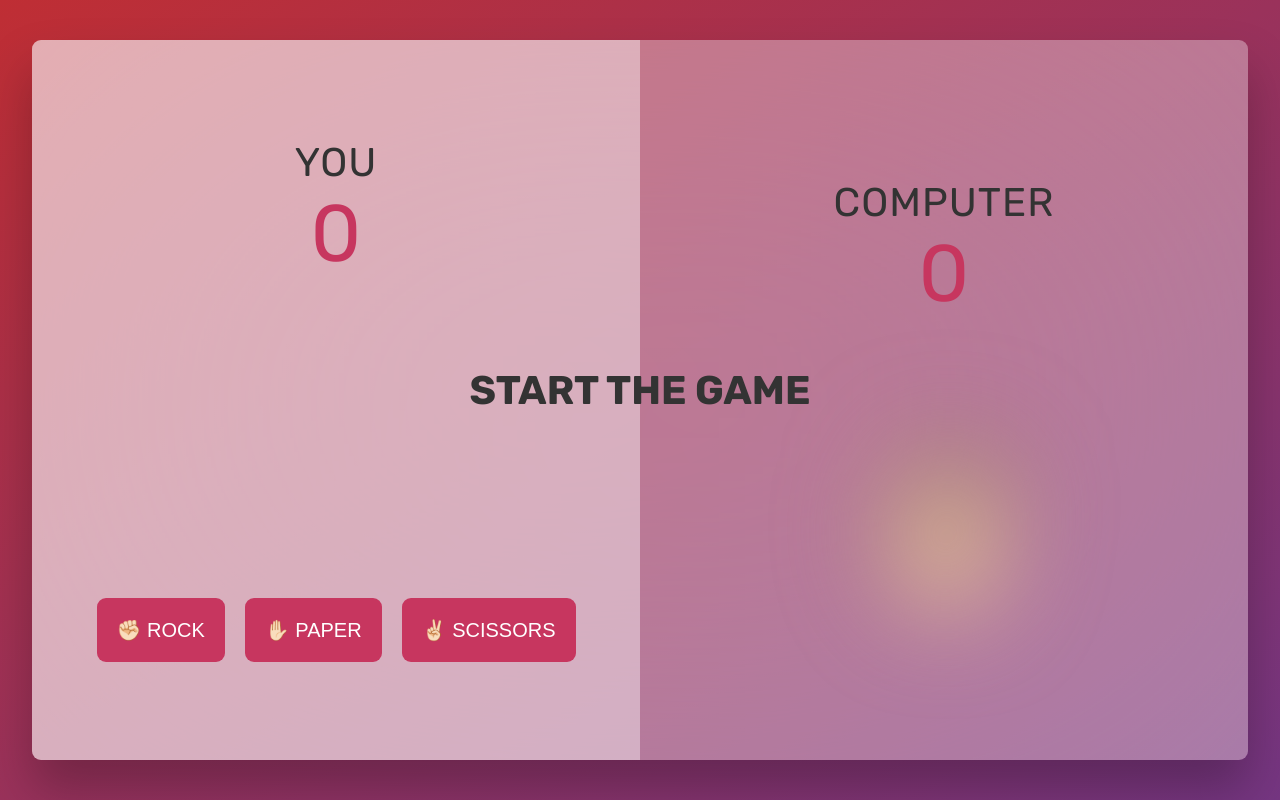
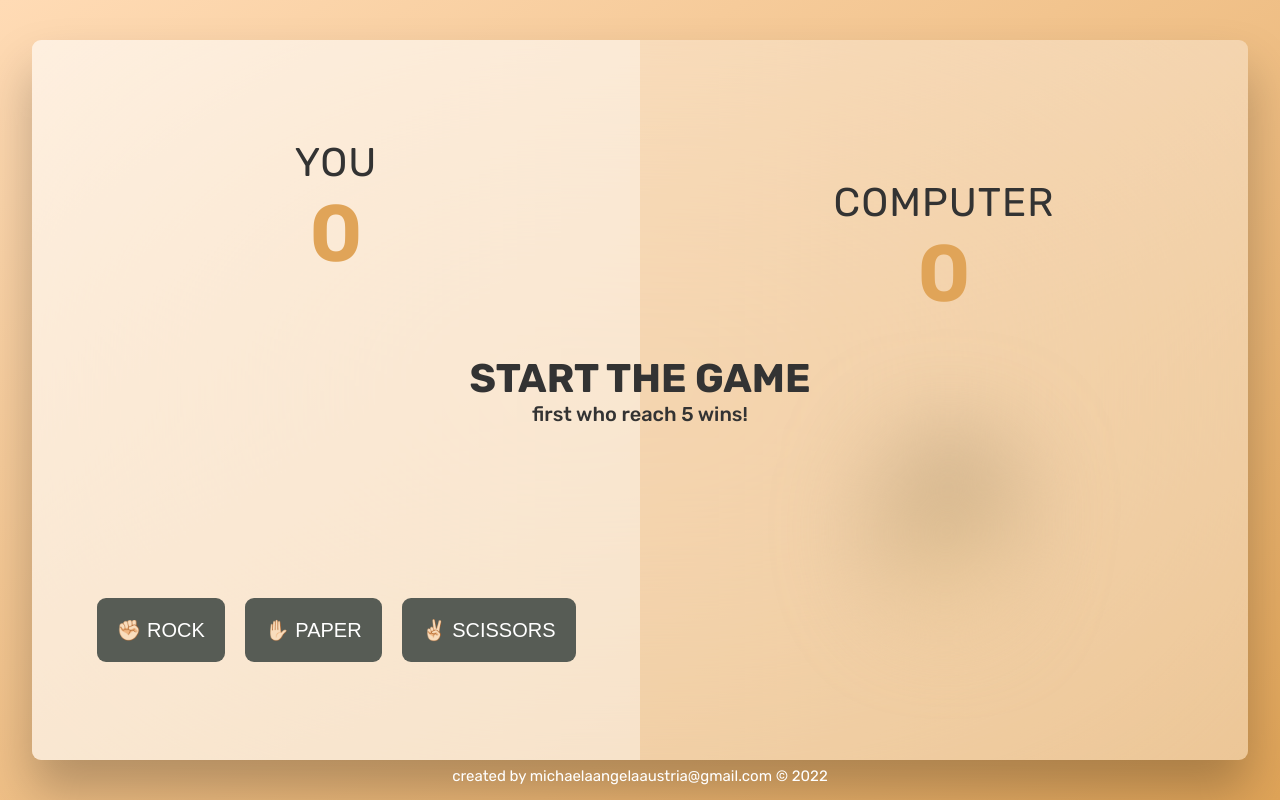
Before and after one commit to michaela-austria/rock-paper-scissors-game, a website: page index.html in a window 1280 px wide. Drawn offline with Linux system fonts and the light colour scheme.

Commit message:
update UI

```diff
--- a/index.html
+++ b/index.html
@@ -7,6 +7,7 @@
     <title>Rock Paper Scissors</title>
     <meta name="description" content="">
     <meta name="viewport" content="width=device-width, initial-scale=1">
+    <link rel="icon" type="image/x-icon" href="img/michaela_favicon.png">
     <link rel="stylesheet" href="css/style.css">
     <script src="script.js" defer></script>
 </head>
@@ -47,10 +48,14 @@
         </section>
 
         <section class="statement-container">
-            <p class="statement-container__message">START THE GAME</p>
+            <p class="statement-container__message">START THE GAME <span>first who reach 5 wins!</span></p>
             <button class="btn statement-container__button btn--new hide">🔄 Restart Game</button>
         </section>
     </main>
+
+    <p class="copyright">
+        created by michaelaangelaaustria@gmail.com &copy; <span class="dynamicYear">year</span>
+    </p>
 </body>
 
 </html>
--- a/sass/_base.scss
+++ b/sass/_base.scss
@@ -13,8 +13,9 @@ html {
 
 body {
     height: 100vh;
-    background-image: linear-gradient(to top left, #753682 0%, #bf2e34 100%);
+    background-image: linear-gradient(to bottom right, #ffdbb5 0%, #e0a458 100%);
     display: flex;
     align-items: center;
     justify-content: center;
+    position: relative;
   }
--- a/sass/_button.scss
+++ b/sass/_button.scss
@@ -5,7 +5,7 @@
   padding: 2rem;
   cursor: pointer;
 
-  background-color: #c7365f;
+  background-color: #575c55;
   // opacity: 0.8;
   border-radius: 9px;
   color: #fff;
--- a/sass/_layout.scss
+++ b/sass/_layout.scss
@@ -39,16 +39,6 @@ main {
     }
   }
 
-  &--winner{
-    background-color: #2f2f2f;
-
-    .playerInfo{
-      &__name{
-        color: #c7365f;
-      }
-    }
-  }
-
 }
 
 .statement-container{
--- a/sass/_typography.scss
+++ b/sass/_typography.scss
@@ -27,9 +27,9 @@ body{
     }
 
     &__score{
-      font-weight: 400;
+      font-weight: 600;
       font-size: 8rem;
-      color: #c7365f;
+      color: #e0a458;
 
       @media only screen and (max-width: 48em) {
         font-size: 4rem;
@@ -43,6 +43,12 @@ body{
  &__message{
   font-size: 4rem;
   font-weight: 700;
+
+  span{
+    display: block;
+    font-weight: 500;
+    font-size: 2rem;
+  }
  }
 }
 
@@ -61,3 +67,25 @@ body{
     z-index: 10;
   }
 }
+
+
+.player{
+  &--winner{
+    background-color: #2f2f2f;
+
+    .playerInfo{
+      &__name{
+        color: #e0a458;
+      }
+    }
+  }
+}
+
+.copyright{
+  position: fixed;
+  bottom: 0;
+  margin-bottom: 1.5rem;
+  font-size: 1.5rem;
+  font-weight: 400;
+  color: #fff;
+}
--- a/script.js
+++ b/script.js
@@ -174,3 +174,8 @@ btnReset.addEventListener('click', function(){
     playerUser.classList.remove('player--winner');
     playerComputer.classList.remove('player--winner');
 })
+
+
+const currentYear = new Date();
+const dynamincYear = document.querySelector('.dynamicYear');
+dynamincYear.textContent = currentYear.getFullYear();
```
Also changed, not shown: css/style.css, img/michaela_favicon.png (added).
